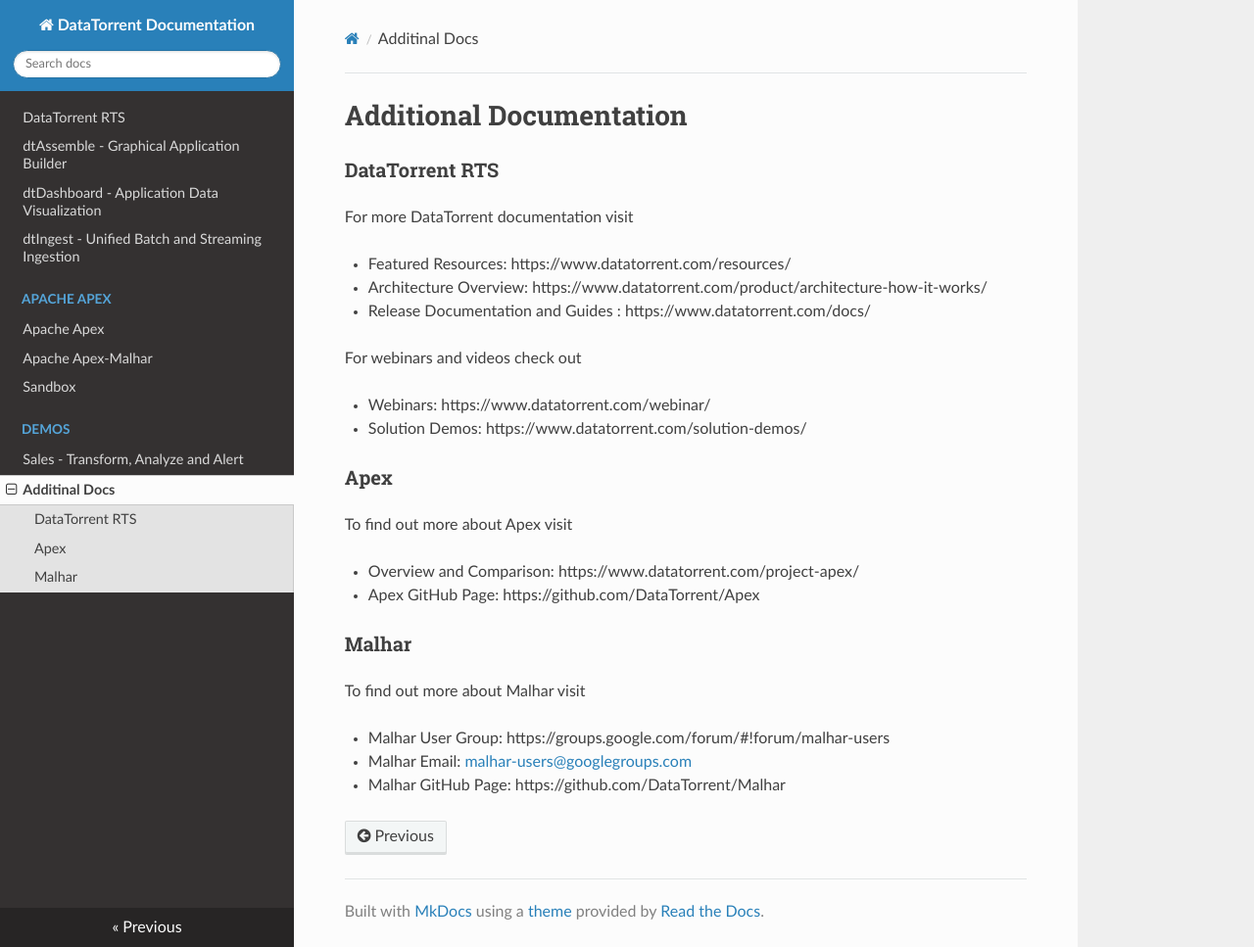
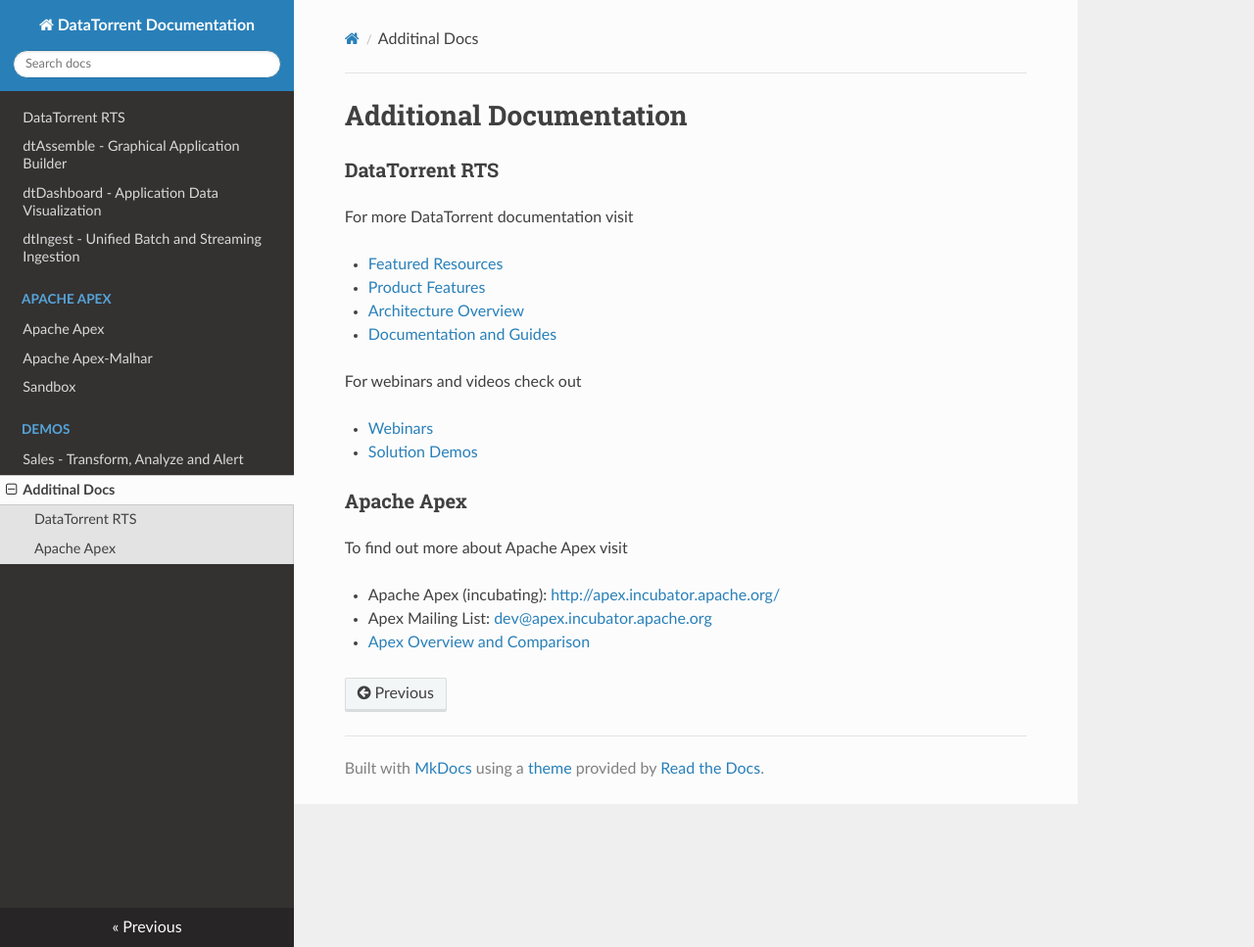
Before and after one commit to sashadt/dtdocs, an MkDocs documentation site: the page built from docs/additional_docs.md, in a window 1280 px wide and 967 px high. Shown: the whole window at 98% size. Built offline with MkDocs 1.6.1, drawn with Linux system fonts in a browser that asks for light colours; nearby versions of some CDN libraries; old or Windows-style settings are respelled for this version of MkDocs.

Commit message:
Updating Additional Documentation

```diff
--- a/docs/additional_docs.md
+++ b/docs/additional_docs.md
@@ -5,26 +5,20 @@ Additional Documentation
 
 For more DataTorrent documentation visit
 
-* Featured Resources: https://www.datatorrent.com/resources/
-* Architecture Overview: https://www.datatorrent.com/product/architecture-how-it-works/
-* Release Documentation and Guides : https://www.datatorrent.com/docs/
+* [Featured Resources](https://www.datatorrent.com/resources/)
+* [Product Features](https://www.datatorrent.com/product/datatorrent-rts/)
+* [Architecture Overview](https://www.datatorrent.com/product/architecture/)
+* [Documentation and Guides](https://www.datatorrent.com/product-documentation/)
 
 For webinars and videos check out
 
-* Webinars: https://www.datatorrent.com/webinar/
-* Solution Demos: https://www.datatorrent.com/solution-demos/
+* [Webinars](https://www.datatorrent.com/webinar/)
+* [Solution Demos](https://www.datatorrent.com/solution-demos/)
 
-### Apex
+### Apache Apex
 
-To find out more about Apex visit
+To find out more about Apache Apex visit
 
-* Overview and Comparison: https://www.datatorrent.com/project-apex/
-* Apex GitHub Page: https://github.com/DataTorrent/Apex
-
-### Malhar
-
-To find out more about Malhar visit
-
-* Malhar User Group: https://groups.google.com/forum/#!forum/malhar-users
-* Malhar Email: <a href="mailto:malhar-users@googlegroups.com">malhar-users@googlegroups.com</a>
-* Malhar GitHub Page: https://github.com/DataTorrent/Malhar
+* Apache Apex (incubating): [http://apex.incubator.apache.org/](http://apex.incubator.apache.org/)
+* Apex Mailing List: <a href="mailto:dev@apex.incubator.apache.org">dev@apex.incubator.apache.org</a>
+* [Apex Overview and Comparison](https://www.datatorrent.com/project-apex/)
```
